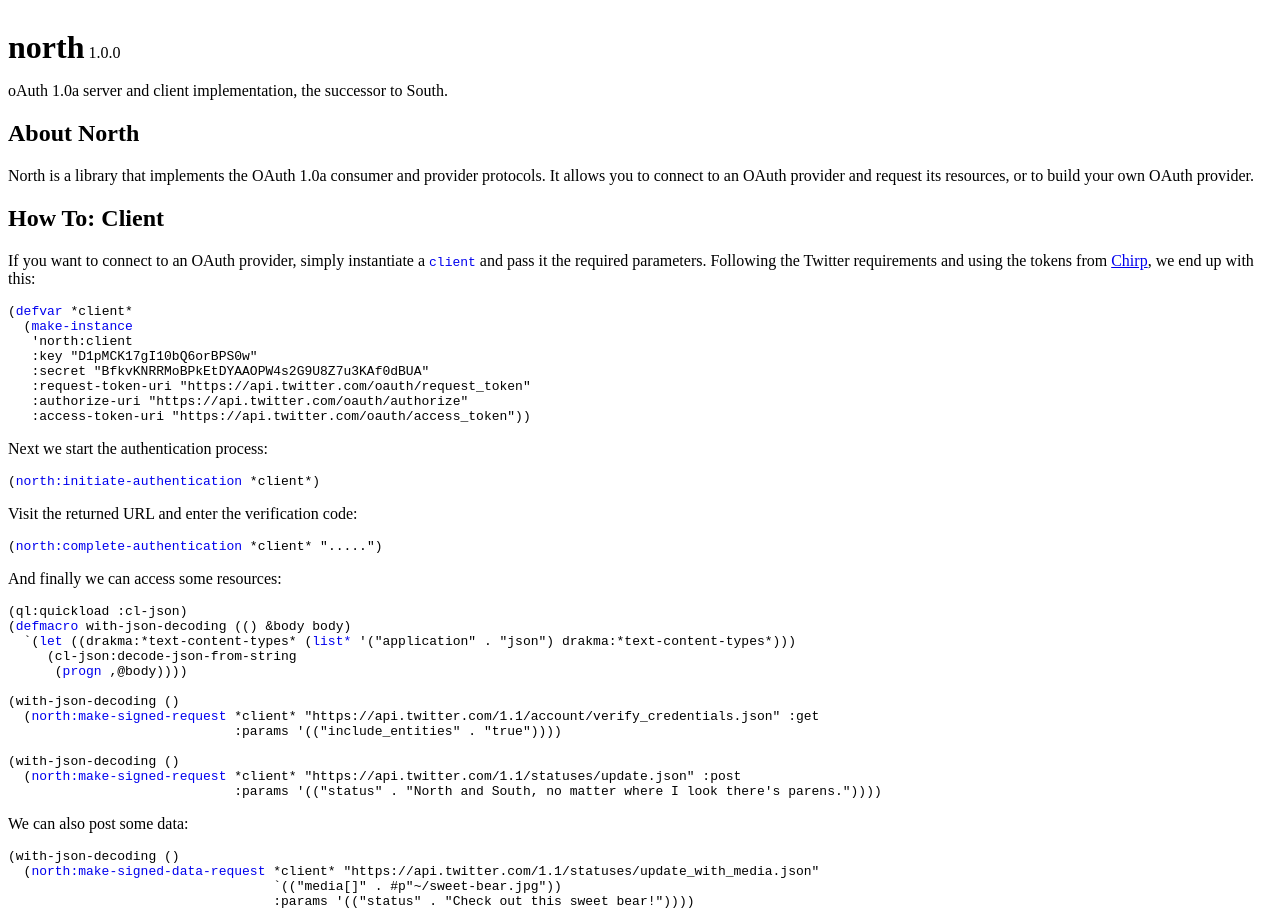
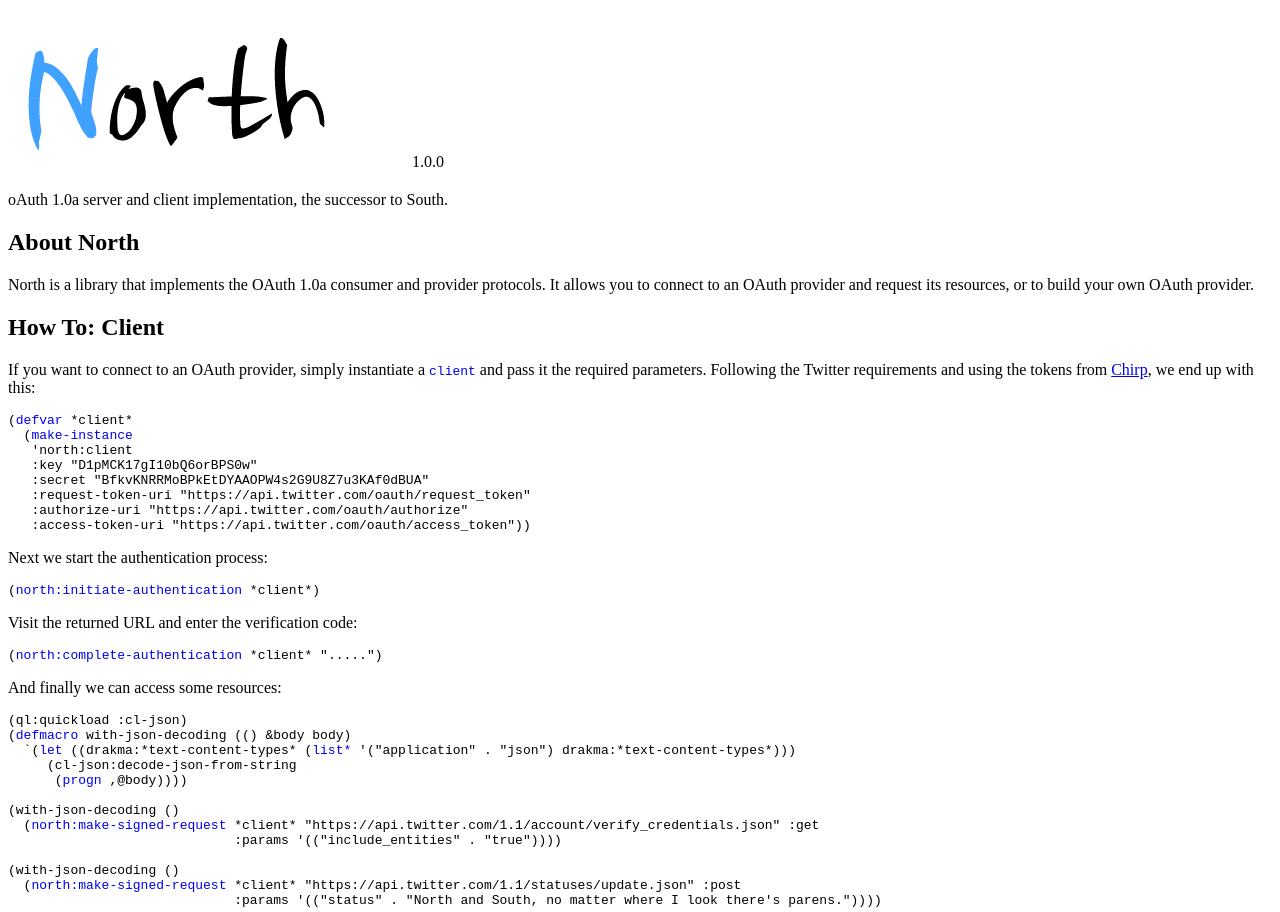
Before and after one commit to Shinmera/north, a plain HTML site: page about.html in a window 1280 px wide. Shown: the top 912 px of the page. Drawn offline with Linux system fonts and the light colour scheme.

Commit message:
Logo image in docs

```diff
--- a/about.html
+++ b/about.html
@@ -19,7 +19,7 @@
   </head>
   <body>
     <header>
-      <h1>north</h1>
+      <h1><img src="north-logo.png" alt="north"/></h1>
       <span class="version">1.0.0</span>
       <p class="description">oAuth 1.0a server and client implementation, the successor to South.</p>
     </header>
```
